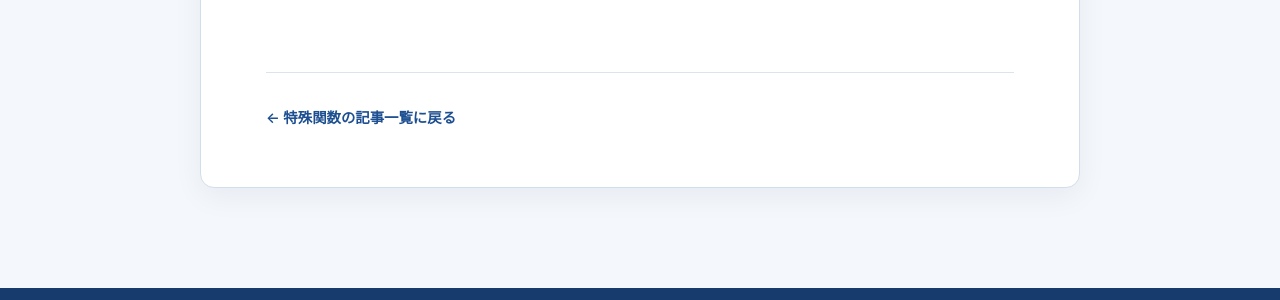
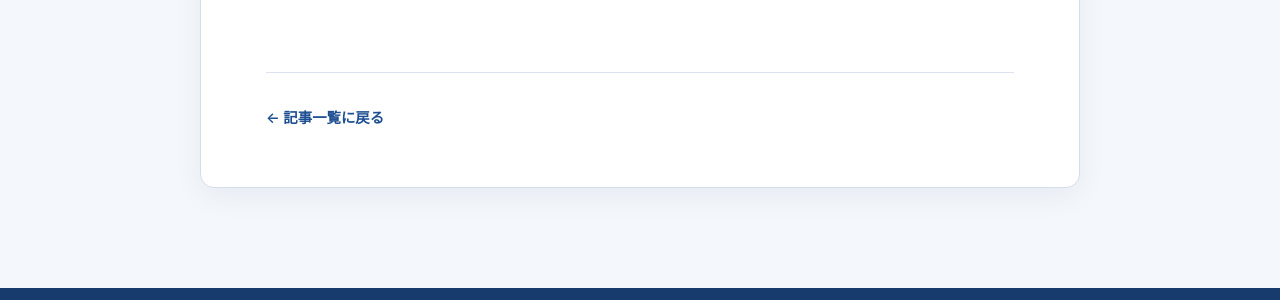
Before and after one commit to koukano/koukano.github.io, a Jekyll site: the page built from articles/lagrange-interpolation.md, in a window 1280 px wide and 900 px high, scrolled down 2649 px. Shown: the part 504-804 px from the top of the window. Built offline with Jekyll 4.4.1, drawn with Linux system fonts in a browser that asks for light colours; part of the change alters nothing that is shown.

Commit message:
Update article category navigation

```diff
--- a/_layouts/article.html
+++ b/_layouts/article.html
@@ -130,9 +130,21 @@
 
       <div class="article-back">
 
-        {% if page.category == "special-functions" %}
-          <a href="/special-functions/">
-            ← 特殊関数の記事一覧に戻る
+        {% if page.category == "orthogonal-polynomials" %}
+          <a href="/orthogonal-polynomials/">
+            ← 直交多項式の記事一覧に戻る
+          </a>
+        {% elsif page.category == "gamma-function" %}
+          <a href="/gamma-function/">
+            ← ガンマ関数の記事一覧に戻る
+          </a>
+        {% elsif page.category == "classical-orthogonal-polynomials" %}
+          <a href="/classical-orthogonal-polynomials/">
+            ← 古典的直交多項式の記事一覧に戻る
+          </a>
+        {% elsif page.category == "hypergeometric-function" %}
+          <a href="/hypergeometric-function/">
+            ← 超幾何関数の記事一覧に戻る
           </a>
         {% elsif page.category == "complex-analysis" %}
           <a href="/complex-analysis/">
```
